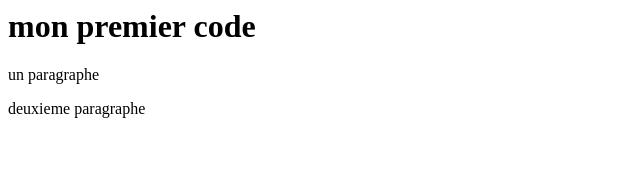
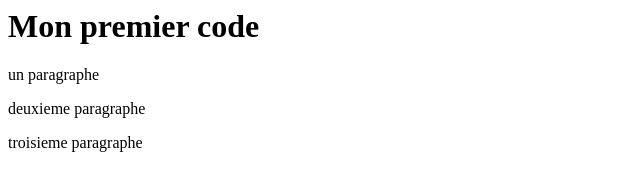
Before and after one commit to ShannonJoliat/premier-code, a plain HTML site: page index.html in a window 1280 px wide. Shown: the whole page, without its empty margins (0-640 px from the left). Drawn offline with Linux system fonts and the light colour scheme.

Commit message:
et encore un paragraphe

```diff
--- a/index.html
+++ b/index.html
@@ -1,3 +1,4 @@
-<h1>mon premier code</h1>
+<h1>Mon premier code</h1>
 <p>un paragraphe</p>
 <p>deuxieme paragraphe</p>
+<p>troisieme paragraphe</p>
```
